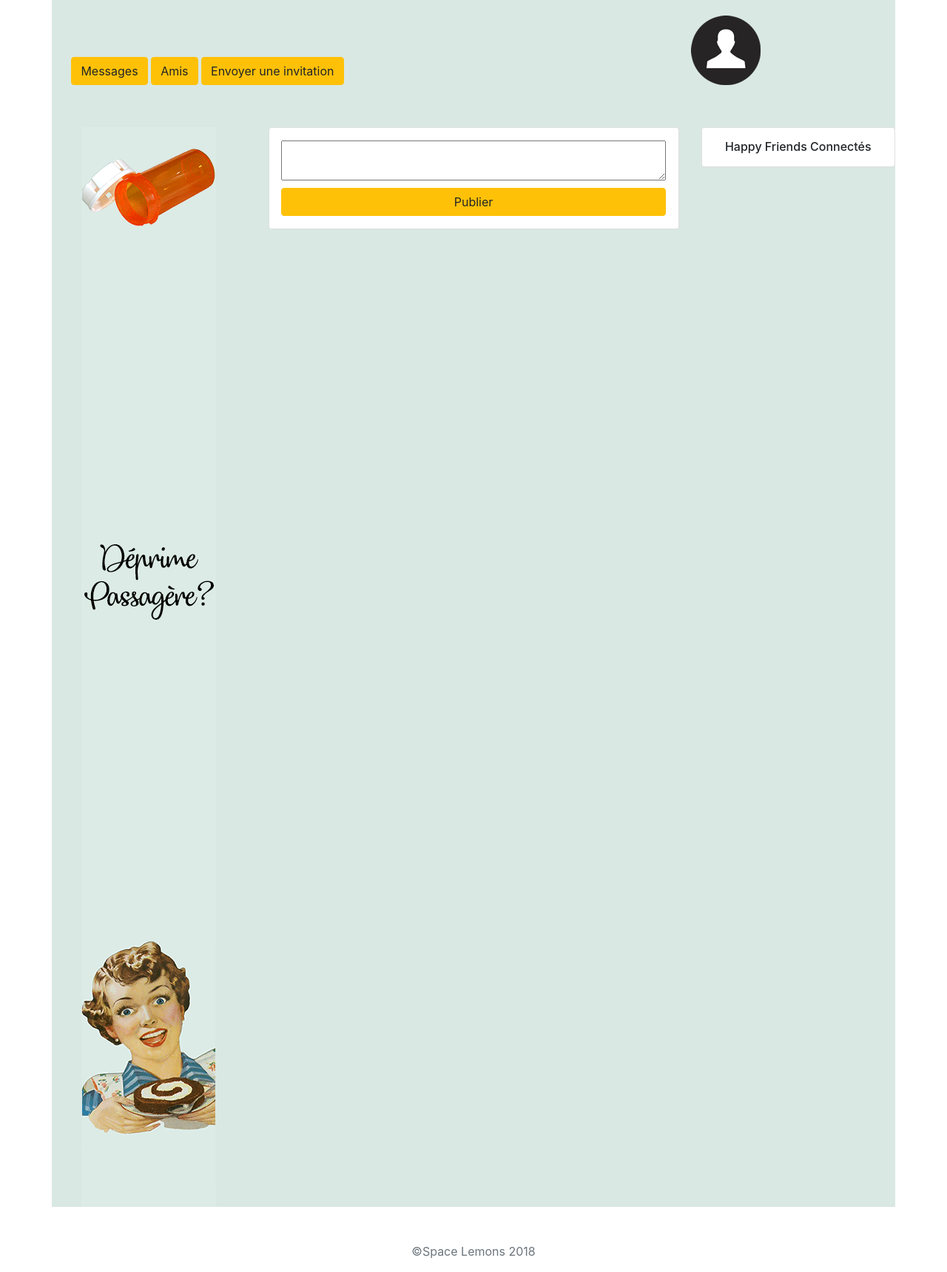
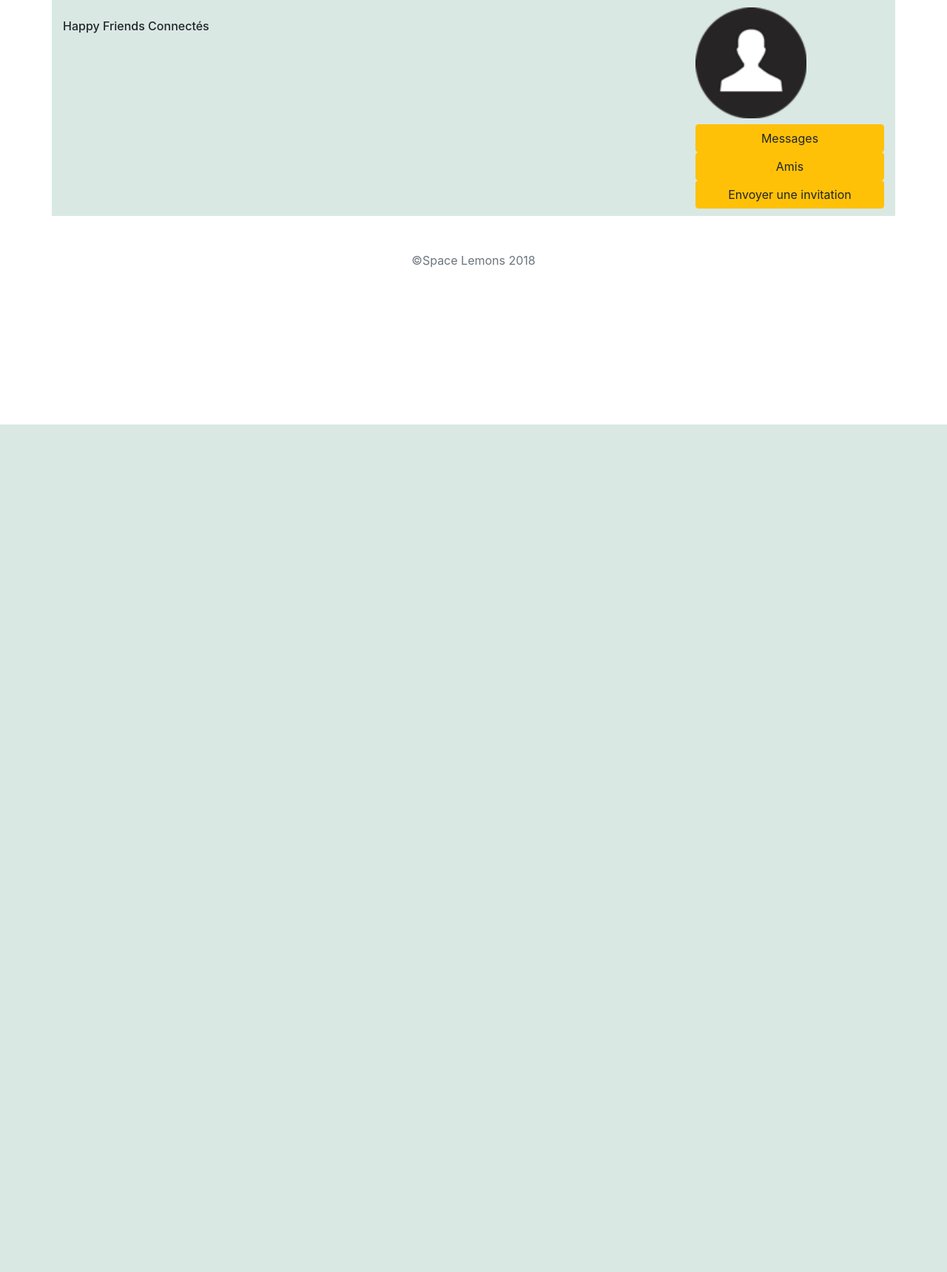
Before and after one commit to lejvincent/snphs, a PHP site: page /profil.php in a window 1280 px wide. Shown: the part 226-1946 px from the top of the page at 74% size. After the commit the page ends 800 px from the top, so only its background shows below. Run offline with PHP 8.4, Linux system fonts and the light colour scheme; data that the repository does not hold is empty.

Commit message:
modifcss catprofil

```diff
--- a/profil.php
+++ b/profil.php
@@ -61,10 +61,15 @@ $titrepage = "Profil de " . $donnees['pseudo'];
   <div class="container" id="containermilieu">
     <!-- !!!!!!!!!!!!!!!!!!!!!!!!!!!!!!!!!!!!!!!!!!!!!!!!!!!!!!!!!!!!!!!!!!!!!!! -->
     <div class="row">
-      <div class="col-12">
         <!-- !!!!!!!!!!!!!!!!!!!!!!!!!!!!!!!!!!!!!!!!!!!!!!!!!!!!!!!!!!!!!!!!!!!!!!! -->
-        <div class="row align-items-end" id="entete">
-          <div class="col-9">
+        <div class="col-3">
+          <div id ="API_amis">
+            <p><h6>Happy Friends Connectés</h6></p>
+          </div>
+        </div>
+        <div class="col-6"></div>
+          <div class="col-3" id="sideprofil">
+            <img class="img-fluid" src="images/user_logo.png">
             <h2><?php echo $donnees['pseudo']; ?></h2>
             <!-- !!!!!!!!!!!!!!!!!!!!!!!!!!!!!!!!!!!!!!!!!!!!!!!!!!!!!!!!!!!!!!!!!!!!!!! -->
             <button class="btn btn-warning" data-toggle="modal" data-target="#envoyermessage">Messages</button>
@@ -149,32 +154,9 @@ $titrepage = "Profil de " . $donnees['pseudo'];
             </div>
             <!-- !!!!!!!!!!!!!!!!!!!!!!!!!!!!!!!!!!!!!!!!!!!!!!!!!!!!!!!!!!!!!!!!!!!!!!! -->
           </div>
-          <div class="col-3">
-            <img class="img-fluid" src="images/user_logo.png">
-          </div>
         </div>
-        <div class="row">
-          <div class="col-3" id="siderpub">
-            <img class="img-fluid" src="images/banniere-verticale-happysmile.gif">
-          </div>
-          <div class="col-6">
-            <div class="card" id="mapublication">
-              <textarea type="text" name="texte" id="texte"></textarea>
-              <input class="btn btn-warning" type="button" value="Publier" onclick="poster(this);" id="boutonpublier">
-            </div>
-            <div id="publication">
-            </div>
-          </div>
-          <div class="col-3">
-            <div id ="API_amis">
-              <p><h6>Happy Friends Connectés</h6></p>
-            </div>
-          </div>
-        </div>
-      </div>
       <!-- !!!!!!!!!!!!!!!!!!!!!!!!!!!!!!!!!!!!!!!!!!!!!!!!!!!!!!!!!!!!!!!!!!!!!!! -->
     </div>
-  </div>
   <!-- !!!!!!!!!!!!!!!!!!!!!!!!!!!!!!!!!!!!!!!!!!!!!!!!!!!!!!!!!!!!!!!!!!!!!!! -->
 
   <!-- !!!!!!!!!!!!!!!!!!!!!!!!!!!!!!!!!!!!!!!!!!!!!!!!!!!!!!!!!!!!!!!!!!!!!!! -->
--- a/prog/init.php
+++ b/prog/init.php
@@ -1,6 +1,6 @@
 <?php
 try {
-  $bdd = new PDO('mysql:host=localhost;dbname=bdhs;charset=utf8', 'root', 'root');
+  $bdd = new PDO('mysql:host=localhost;dbname=bdhs;charset=utf8', 'root', '');
 }
 
 catch(Exception $e) {
--- a/ressources/js/script.js
+++ b/ressources/js/script.js
@@ -111,21 +111,6 @@ $("#flatpickr").flatpickr({
     dateFormat : "d-m-Y",
 });
 
-  //==============================================================================
-
-  // =============================================================================
-  // SCRIPT PAGE PROFIL
-  // =============================================================================
-  var Articles = document.getElementById('publication');
-  var zone = document.getElementById("texte");
-
-  function poster()
-  {
-    if (zone.value != "")
-    {
-      Articles.innerHTML = Articles.outerHTML + '<div class="card">'+'<div class="card-body">'+'<p class="card-text">' + zone.value + '</p>'+'</div>' + '</div>';
-    }
-  }
   // =============================================================================
   // SCRIPT PAGE CATEGORIES
   // =============================================================================
--- a/style.css
+++ b/style.css
@@ -155,116 +155,17 @@ h5 a{
 h5 a:hover{
  color: #ffc107;
 }
-
 /* ========================================================================== */
-#barreentete {
-	background-color: white;
+/* PAGE PROFIL */
+#sideprofil {
+  display: flex;
+  flex-direction: column;
 }
 
-#barreentete ul {
-	list-style-type: none;
-	margin-top: 4px;
+#sideprofil img {
+  width: 150px;
+  height: 150px;
 }
-
-#barreentete li {
-	display: inline;
-}
-
-#containerhaut {
-	margin-bottom: 2%;
-}
-
-#navigation {
-	margin-bottom: 1%;
-}
-
-#containermilieu {
-	padding: 0;
-}
-
-#entete {
-	margin: 0 0 4% 0;
-	padding: 1%;
-}
-
-.img_list {
-	width: 25px;
-	height: 25px;
-}
-
-.friend_button {
-	text-align: right;
-}
-
-
-#entetecategories {
-	margin: 0 0 4% 0;
-	padding: 1%;
-	text-align: center;
-}
-#contenucategories .card {
-	margin: 10px;
-	width: 15rem;
-}
-
-iframe {
-	width: auto;
-	height: auto;
-}
-
-#entete h2 {
-	text-align: right;
-}
-
-#texte {
-	margin-bottom: 5px;
-}
-
-#boutonpublier {
-	width: auto;
-	margin-top: 1%;
-}
-
-#mapublication {
-	padding: 3%;
-	width: auto;
-	text-align: center;
-}
-.card {
-	margin-bottom: 2%;
-}
-#siderpub {
-	text-align: center;
-}
-
-/*#siderpub img {
-  height:1000px;
-}*/
-
-/* CSS pour API_amis */
-
-#API_amis{
-  border: 1px solid rgba(0,0,0,.125);
-  border-radius: .25em;
-  background-color: #fff;
-}
-
-.a {
-  padding-left:.75em;
-}
-
-#API_amis img{
-  margin-right:.5em;
-  border-radius: 50%;
-  width: 55px;
-  height: 55px;
-}
-
-#API_amis h6{
-  text-align: center;
-  }
-
-
 /* ========================================================================== */
 
 @media all and (max-width: 995px)
```
